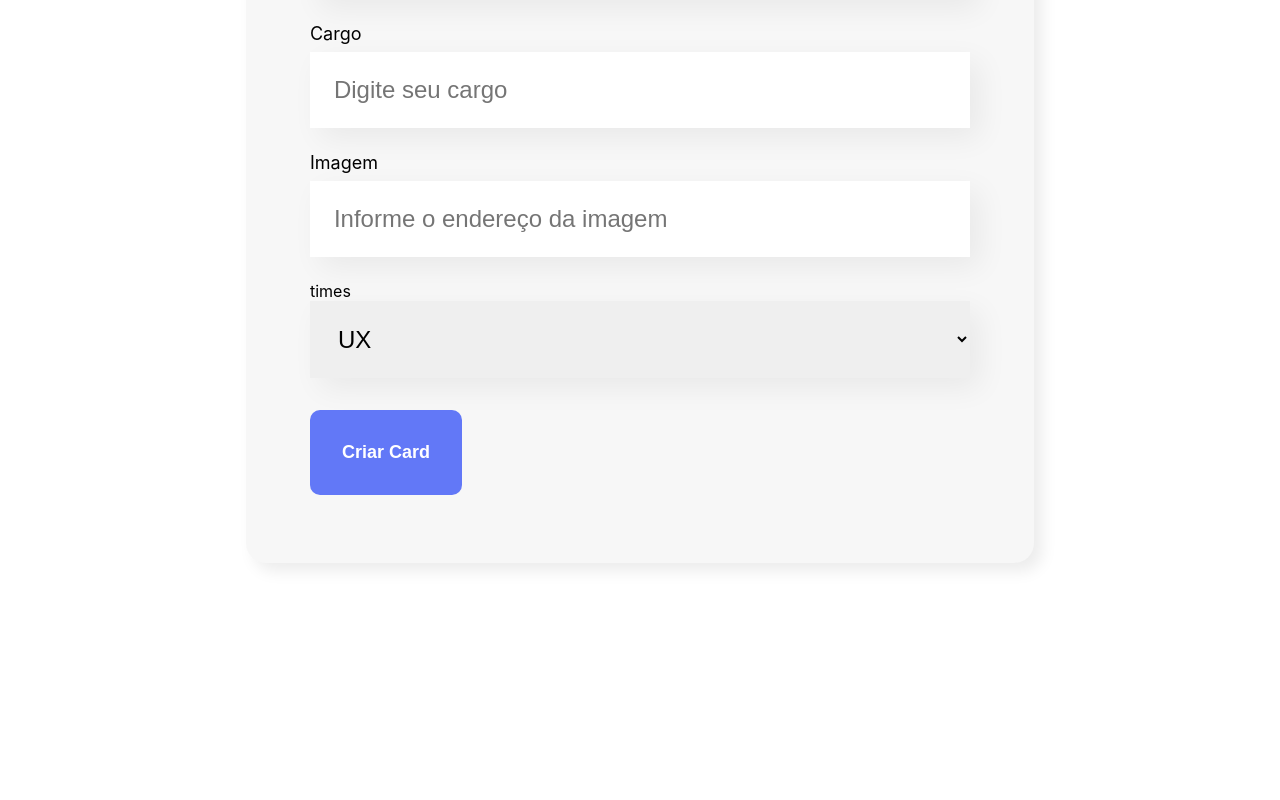
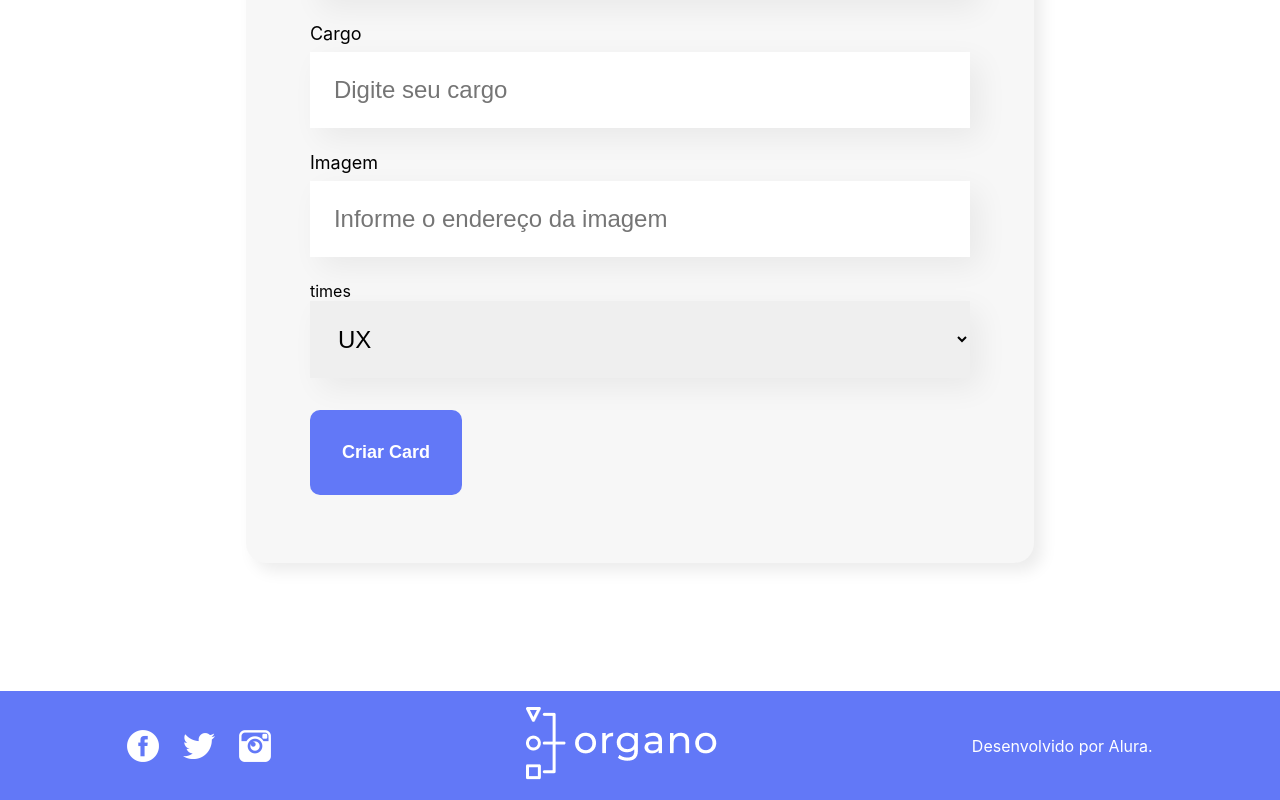
Before and after one commit to lucas-silvs/React_js_alura, a React (Create React App) app in the folder organo/: page / in a window 1280 px wide. Shown: the part 816-1616 px from the top of the page. Before the commit the page ends 1459 px from the top, so only its background shows below. Built offline with nearby package versions, Linux system fonts and the light colour scheme.

Commit message:
WIP: React - desenvolvendo em JavaScript: - correção adicionando keys ao gerar os times - criando o Rodape (desafio) - correção do nome do css do Rodape com o css do Colaborador

```diff
--- a/organo/src/App.js
+++ b/organo/src/App.js
@@ -1,11 +1,11 @@
-import { useState } from 'react';
-import Banner from './components/Banner';
-import Formulario from './components/Formulario';
-import Time from './components/Time';
+import { useState } from "react";
+import Banner from "./components/Banner";
+import Formulario from "./components/Formulario";
+import Rodape from "./components/Rodape";
+import Time from "./components/Time";
 
 function App() {
-
-  const [colaboradores, setColaboradores] = useState([])
+  const [colaboradores, setColaboradores] = useState([]);
   // const times = [
   //   "UX",
   //   "Programação",
@@ -14,62 +14,70 @@ function App() {
 
   const times = [
     {
-      nome: 'UX',
-      corPrimaria: '#DB6EBF',
-      corSecundaria: '#FAE9F5'
+      nome: "UX",
+      corPrimaria: "#DB6EBF",
+      corSecundaria: "#FAE9F5",
     },
     {
-      nome: 'Programação',
-      corPrimaria: '#57C278',
-      corSecundaria: '#D9F7E9'
+      nome: "Programação",
+      corPrimaria: "#57C278",
+      corSecundaria: "#D9F7E9",
     },
     {
-      nome: 'Front end',
-      corPrimaria: '#82CFFA',
-      corSecundaria: '#E8F8FF'
+      nome: "Front end",
+      corPrimaria: "#82CFFA",
+      corSecundaria: "#E8F8FF",
     },
     {
-      nome: 'Data Science',
-      corPrimaria: '#A6D157',
-      corSecundaria: '#F0F8E2'
+      nome: "Data Science",
+      corPrimaria: "#A6D157",
+      corSecundaria: "#F0F8E2",
     },
     {
-      nome: 'Devops',
-      corPrimaria: '#E06B69',
-      corSecundaria: '#FDE7E8'
+      nome: "Devops",
+      corPrimaria: "#E06B69",
+      corSecundaria: "#FDE7E8",
     },
     {
-      nome: 'Mobile',
-      corPrimaria: '#FFBA05',
-      corSecundaria: '#FFF5D9'
+      nome: "Mobile",
+      corPrimaria: "#FFBA05",
+      corSecundaria: "#FFF5D9",
     },
     {
-      nome: 'Inovação e Gestão',
-      corPrimaria: '#FF8A29',
-      corSecundaria: '#FFEEDF'
-    }
-  ]
+      nome: "Inovação e Gestão",
+      corPrimaria: "#FF8A29",
+      corSecundaria: "#FFEEDF",
+    },
+  ];
 
-  const aoNovoColaboradorAdicionado = (colaborador) =>{
+  const aoNovoColaboradorAdicionado = (colaborador) => {
     //console.log(colaborador)
-    setColaboradores([...colaboradores, colaborador])
-    console.log(colaboradores)
-  }
+    setColaboradores([...colaboradores, colaborador]);
+    console.log(colaboradores);
+  };
   return (
     <div className="App">
-      <Banner/>
-      <Formulario times={times} aoColaboradorCadastrado={colaborador => aoNovoColaboradorAdicionado(colaborador)}/>
+      <Banner />
+      <Formulario
+        times={times}
+        aoColaboradorCadastrado={(colaborador) =>
+          aoNovoColaboradorAdicionado(colaborador)
+        }
+      />
       {/* percorrendo a lista de times e criando o componente Time para cada item da lista */}
-      {times.map(time =>
+      {times.map((time) => (
         <Time
           key={time.nome}
           nome={time.nome}
           corPrimaria={time.corPrimaria}
           corSecundaria={time.corSecundaria}
           // filtrando os colaboradores por times antes de renderizar os as section's de times
-      colaboradores={colaboradores.filter(colaborador => colaborador.time === time.nome)}
-      />)
-      }
+          colaboradores={colaboradores.filter(
+            (colaborador) => colaborador.time === time.nome
+          )}
+        />
+      ))}
+      <Rodape />
     </div>
   );
 }
--- a/organo/src/components/Formulario/index.js
+++ b/organo/src/components/Formulario/index.js
@@ -5,30 +5,26 @@ import "./Formulario.css";
 import { useState } from "react";
 
 const Formulario = (props) => {
-
   //Ao criar um useState, é devolvido 2 itens, a variavel e o método de set dessa variavel
   const [nome, setNome] = useState("");
   const [cargo, setCargo] = useState("");
   const [imagem, setImagem] = useState("");
-    const [time, setTime] = useState("");
-
-
+  const [time, setTime] = useState("UX");
 
   const aoSalvar = (evento) => {
-  evento.preventDefault()
+    evento.preventDefault();
     //console.log("Form foi submetido => Nome:" + nome + " Cargo: " + cargo + " Imagem: " + imagem + "Time: " + time)
     props.aoColaboradorCadastrado({
       nome: nome,
       cargo: cargo,
       imagem: imagem,
-    time: time
-  })
-  setNome('')
-  setCargo('')
-  setImagem('')
-  setTime('')
-}
-
+      time: time,
+    });
+    setNome("");
+    setCargo("");
+    setImagem("");
+    setTime("");
+  };
 
   return (
     <section className="formulario">
@@ -40,36 +36,33 @@ const aoSalvar = (evento) => {
           label="Nome"
           placeholder="Digite seu nome"
           valor={nome}
-        setValor={valor => setNome(valor)}
+          setValor={(valor) => setNome(valor)}
         />
         <CampoTexto
           obrigatorio={true}
           label="Cargo"
           placeholder="Digite seu cargo"
           valor={cargo}
-        setValor={valor => setCargo(valor)}
+          setValor={(valor) => setCargo(valor)}
         />
         <CampoTexto
           obrigatorio={true}
           label="Imagem"
           placeholder="Informe o endereço da imagem"
           valor={imagem}
-        setValor={valor => setImagem(valor)}
+          setValor={(valor) => setImagem(valor)}
         />
         <ListaSuspensa
           obrigatorio={true}
           itens={props.times}
           label="times"
           valor={time}
-        setValor={valor => setTime(valor)}
+          setValor={(valor) => setTime(valor)}
         />
-        <Botao>
-          Criar Card
-        </Botao>
+        <Botao>Criar Card</Botao>
       </form>
-
     </section>
   );
 };
 
-export default Formulario
+export default Formulario;
--- /dev/null
+++ b/organo/src/components/Rodape/Rodape.css
@@ -0,0 +1,20 @@
+.mainRodape {
+  background-color: #6278f7;
+  display: flex;
+  justify-content: space-around;
+  margin-top: 128px;
+  align-items: center;
+  padding: 1rem 0 1rem;
+}
+
+.mainRodape .redesSociais {
+  display: flex;
+  flex-direction: row;
+  justify-content: space-between;
+  text-align: justify;
+  gap: 1.5rem;
+}
+
+.mainRodape label {
+  color: #ffffff;
+}
--- /dev/null
+++ b/organo/src/components/Rodape/index.js
@@ -0,0 +1,19 @@
+import "./Rodape.css";
+
+const Rodape = () => {
+  return (
+    <section className="mainRodape">
+      <div className="redesSociais">
+        <img src="imagens/fb.png" alt="logo facebook" />
+        <img src="imagens/tw.png" alt="logo twitter" />
+        <img src="imagens/ig.png" alt="logo instragam" />
+      </div>
+      <div className="logo">
+        <img src="imagens/logo.png" alt="logo Organo" />
+      </div>
+      <label>Desenvolvido por Alura.</label>
+    </section>
+  );
+};
+
+export default Rodape;
```
Also changed, not shown: organo/src/components/Time/index.js (+10 -4 lines). Lines whose indentation alone changed are shown as unchanged.
